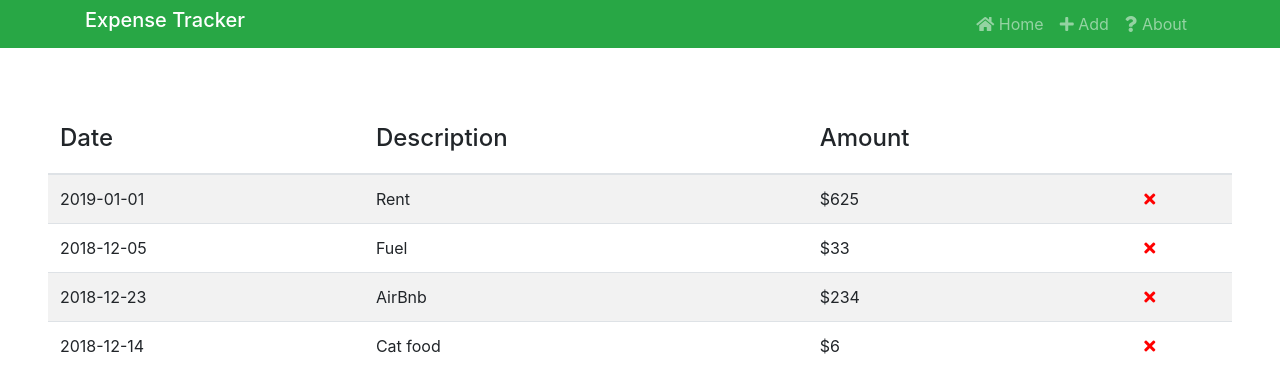
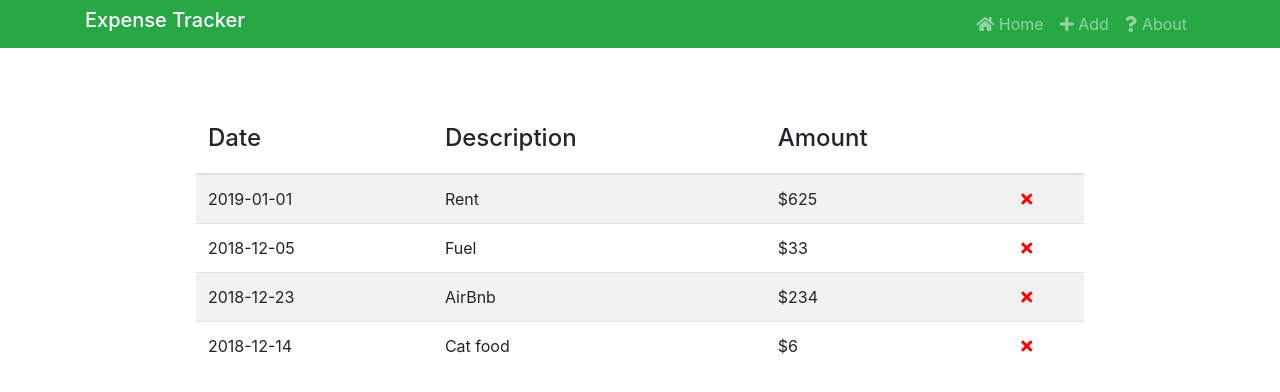
Before and after one commit to emgiust/budge-it, a React (Create React App) app: page /#/ in a window 1280 px wide. Shown: the top 392 px of the page. Built offline with nearby package versions, Linux system fonts and the light colour scheme.

Commit message:
table sizing and spacing

```diff
--- a/src/components/ExpenseTable.js
+++ b/src/components/ExpenseTable.js
@@ -14,7 +14,7 @@ class ExpenseTable extends Component {
           ));
 
           return (
-            <table className="table mt-2 table-striped">
+            <table className="table mt-2 table-striped w-75 mx-auto">
               <thead>
                 <tr>
                   <th scope="col">
```
